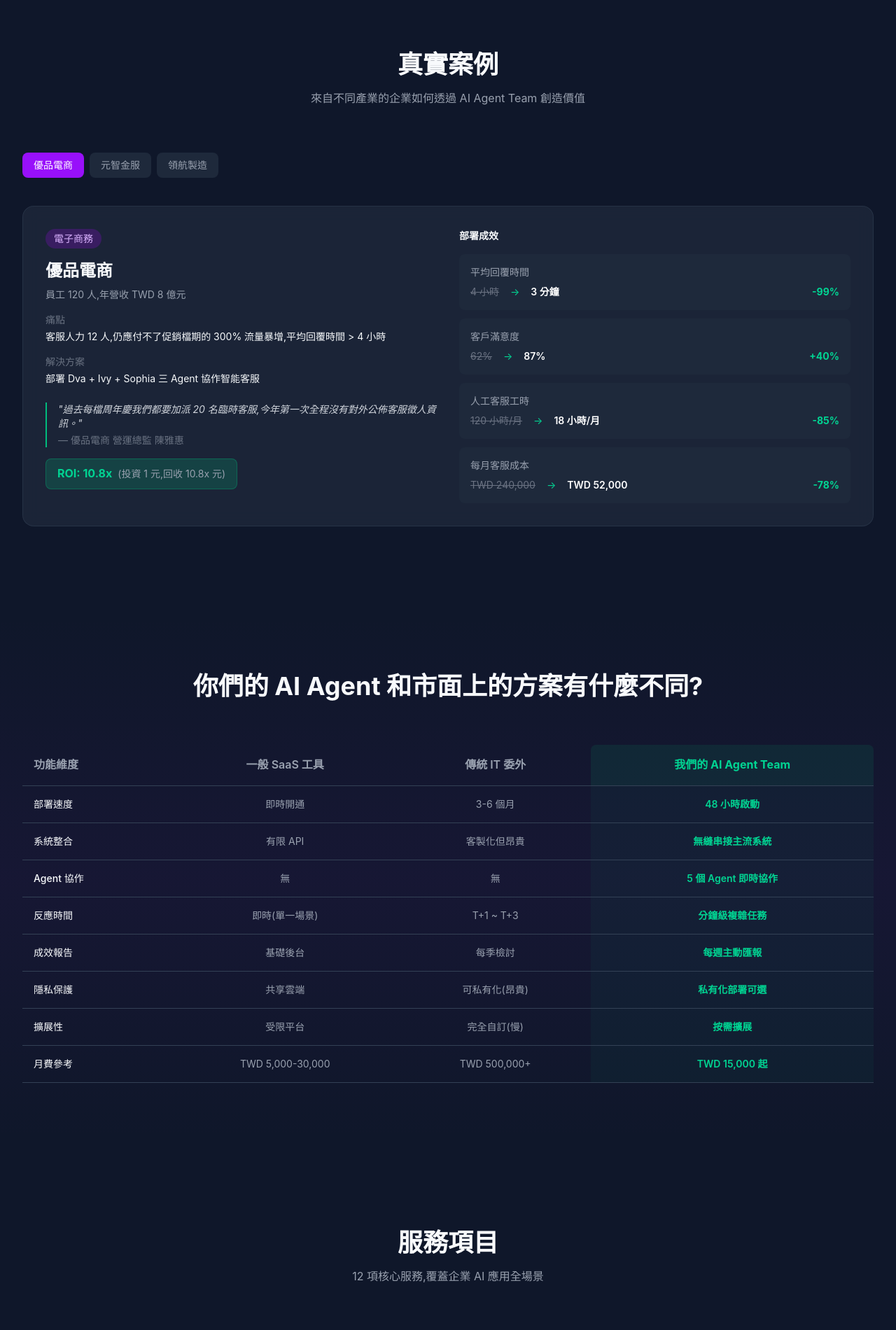
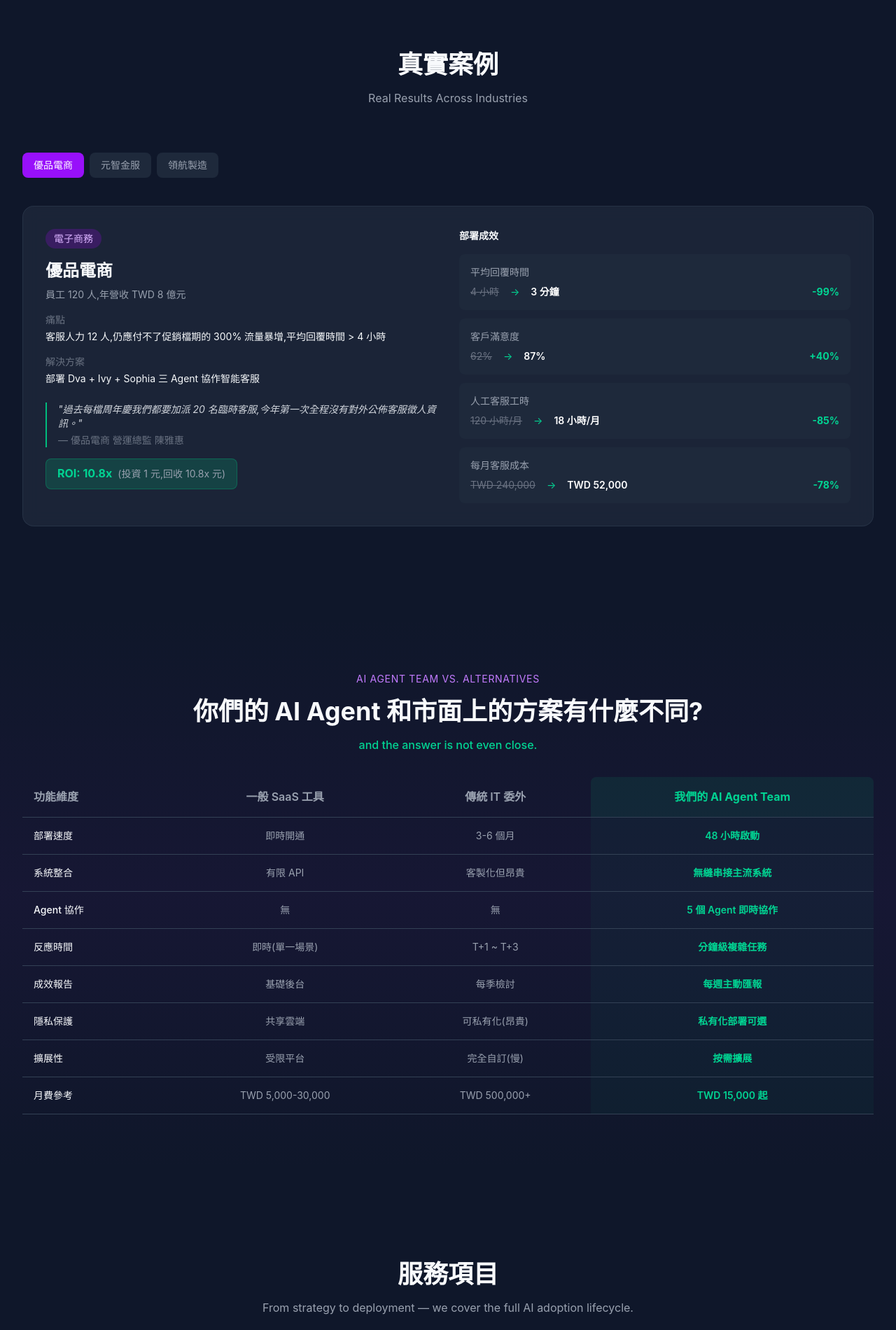
Before and after one commit to openclawsean024-create/ai-team-intro, a Next.js app: page / in a window 1280 px wide. Shown: the part 4440-6340 px from the top of the page at 70% size. Built offline with nearby package versions, Linux system fonts and the light colour scheme.

Commit message:
fix: improve professional polish - enhance section descriptions, fix year, clean up unused motion wrapper

```diff
--- a/src/app/page.tsx
+++ b/src/app/page.tsx
@@ -608,7 +608,7 @@ function CaseStudies() {
           className="text-center mb-16"
         >
           <h2 className="text-3xl md:text-4xl font-bold mb-4">真實案例</h2>
-          <p className="text-gray-400 max-w-2xl mx-auto">來自不同產業的企業如何透過 AI Agent Team 創造價值</p>
+          <p className="text-gray-400 max-w-2xl mx-auto">Real Results Across Industries</p>
         </motion.div>
 
         {/* Case tabs */}
@@ -717,9 +717,11 @@ function FeatureComparison() {
         <motion.div
           initial={{ opacity: 0, y: 20 }}
           animate={isInView ? { opacity: 1, y: 0 } : {}}
-          className="text-center mb-16"
+          className="text-center mb-8"
         >
+          <p className="text-sm text-purple-400 uppercase tracking-wider mb-4">AI Agent Team vs. alternatives</p>
           <h2 className="text-3xl md:text-4xl font-bold mb-4">你們的 AI Agent 和市面上的方案有什麼不同?</h2>
+          <p className="text-emerald-400 font-medium">and the answer is not even close.</p>
         </motion.div>
 
         <motion.div
@@ -783,7 +785,7 @@ function ServicesGrid() {
           className="text-center mb-16"
         >
           <h2 className="text-3xl md:text-4xl font-bold mb-4">服務項目</h2>
-          <p className="text-gray-400 max-w-2xl mx-auto">12 項核心服務,覆蓋企業 AI 應用全場景</p>
+          <p className="text-gray-400 max-w-2xl mx-auto">From strategy to deployment — we cover the full AI adoption lifecycle.</p>
         </motion.div>
 
         <div className="grid md:grid-cols-2 lg:grid-cols-3 xl:grid-cols-4 gap-4">
@@ -953,15 +955,9 @@ function PricingSection() {
           ))}
         </div>
 
-        {/* Annual discount note */}
-        <motion.div
-          initial={{ opacity: 0 }}
-          animate={isInView ? { opacity: 1 } : {}}
-          transition={{ delay: 0.4 }}
-          className="text-center mt-8 text-sm text-gray-400"
-        >
+        <div className="text-center mt-8 text-sm text-gray-400">
           年付方案享 2 個月免費優惠 | Explorer 年費 TWD 150,000 | Growth 年費 TWD 450,000
-        </motion.div>
+        </div>
       </div>
     </section>
   );
```
